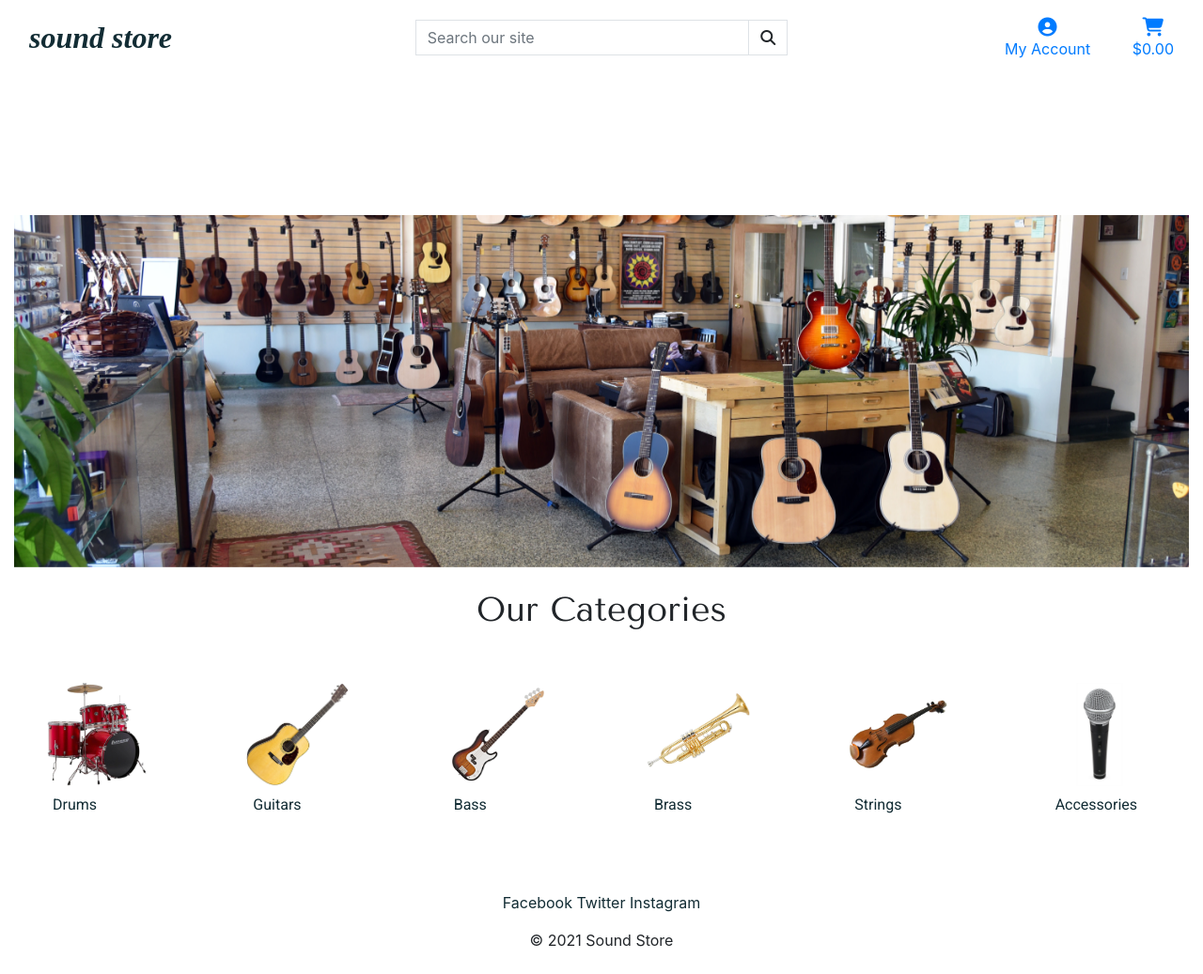
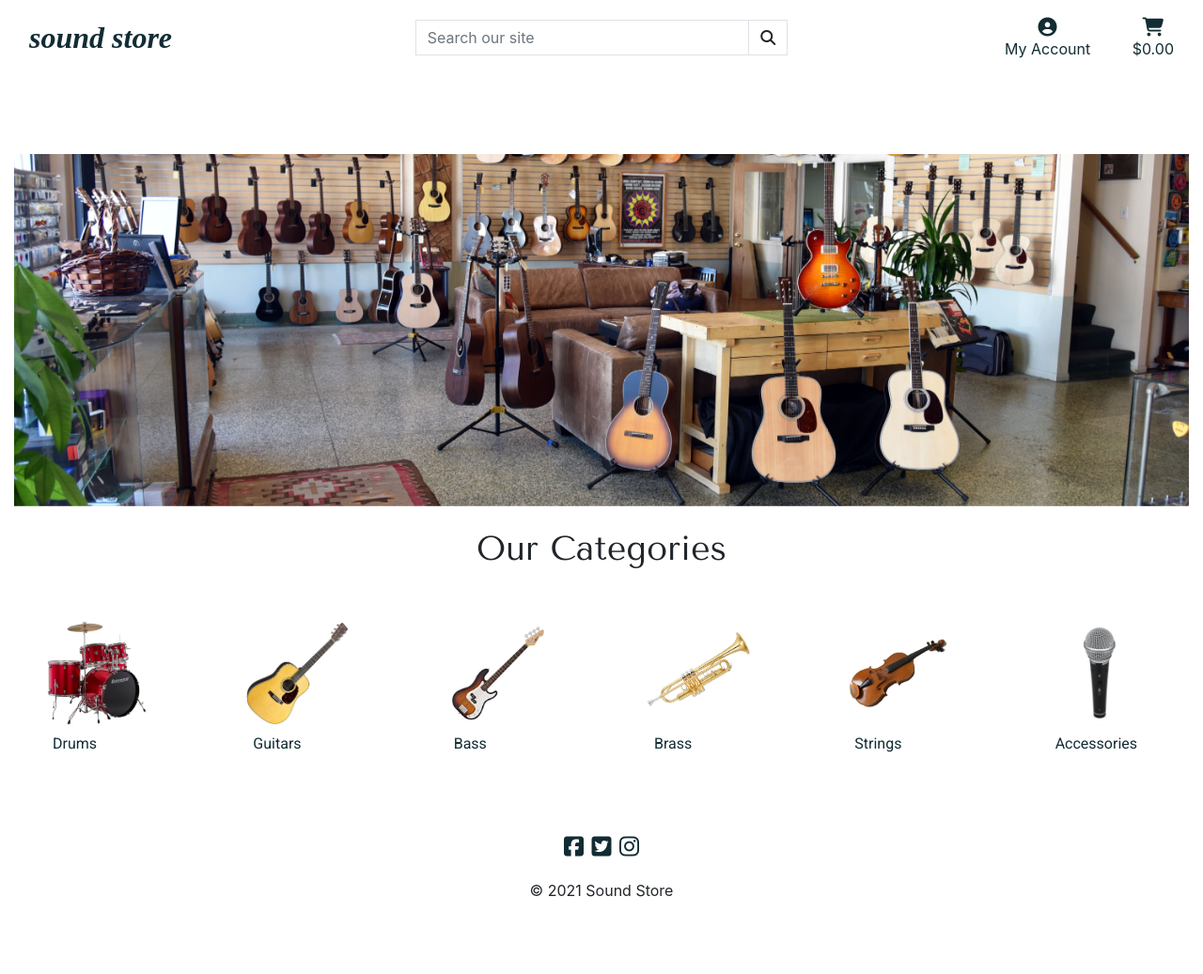
Before and after one commit to aaronh1986/SOUND-STORE-milestone-4, a Django app: page / in a window 1280 px wide. Shown: the whole page at 94% size. After the commit the page ends 955 px from the top, so only its background shows below. Run offline with Django 3.2, Linux system fonts and the light colour scheme; some libraries are stand-ins or nearby versions; some web fonts are replaced.

Commit message:
Add social icons in base.html footer

```diff
--- a/static/css/base.css
+++ b/static/css/base.css
@@ -4,8 +4,12 @@ html {
 
 body {
     margin: 0;
-    padding: 65px 0 0 0;
-    /*height: calc(100vh - 164px);*/
+    /* padding: 65px 0 0 0; */
+    height: calc(100vh - 164px);
+}
+
+.color {
+    color: #122c34;
 }
 
 .hero {
@@ -66,6 +70,7 @@ body {
 
 .social > a {
     color: #122c34 !important;
+    font-size: 1.5rem;
 }
 
 .social > a:hover {
--- a/templates/base.html
+++ b/templates/base.html
@@ -64,8 +64,8 @@
               <li class="list-inline-item dropdown">
                   <a class="text-black nav-link" href="#" id="user-options" data-toggle="dropdown" aria-haspopup="true" aria-expanded="false">
                       <div class="text-center">
-                          <div><i class="fas fa-user-circle fa-lg"></i></div>
-                          <p class="my-0">My Account</p>
+                          <div><i class="fas fa-user-circle fa-lg color"></i></div>
+                          <p class="my-0 color">My Account</p>
                       </div>
                   </a>
                   <div class="dropdown-menu border-0" aria-labelledby="user-options">
@@ -84,8 +84,8 @@
               <li class="list-inline-item">
                   <a class="{% if grand_total %}text-info font-weight-bold{% else %}text-black{% endif %} nav-link" href="">
                       <div class="text-center">
-                          <div><i class="fas fa-shopping-cart fa-lg"></i></div>
-                          <p class="my-0">
+                          <div><i class="fas fa-shopping-cart fa-lg color"></i></div>
+                          <p class="my-0 color">
                               {% if grand_total %}
                                   ${{ grand_total|floatformat:2 }}
                               {% else %}
@@ -118,9 +118,9 @@
     <div class="container-fluid footer-container">
       <div class="row">
         <div class="col-12 social p-2">
-          <a href="https://www.facebook.com" target="_blank">Facebook<i></i></a>
-          <a href="https://www.twitter.com" target="_blank">Twitter<i></i></a>
-          <a href="https://www.instagram.com" target="_blank">Instagram<i></i></a>
+          <a href="https://www.facebook.com" target="_blank"><i class="fa fa-facebook-square mr-1" aria-hidden="true"></i></a>
+          <a href="https://www.twitter.com" target="_blank"><i class="fa fa-twitter-square mr-1" aria-hidden="true"></i></a>
+          <a href="https://www.instagram.com" target="_blank"><i class="fa fa-instagram" aria-hidden="true"></i></a>
         </div>
         <div class="col-12 p-2">
           <p>&#169; 2021 Sound Store</p>
```
Also changed, not shown: README.md.
